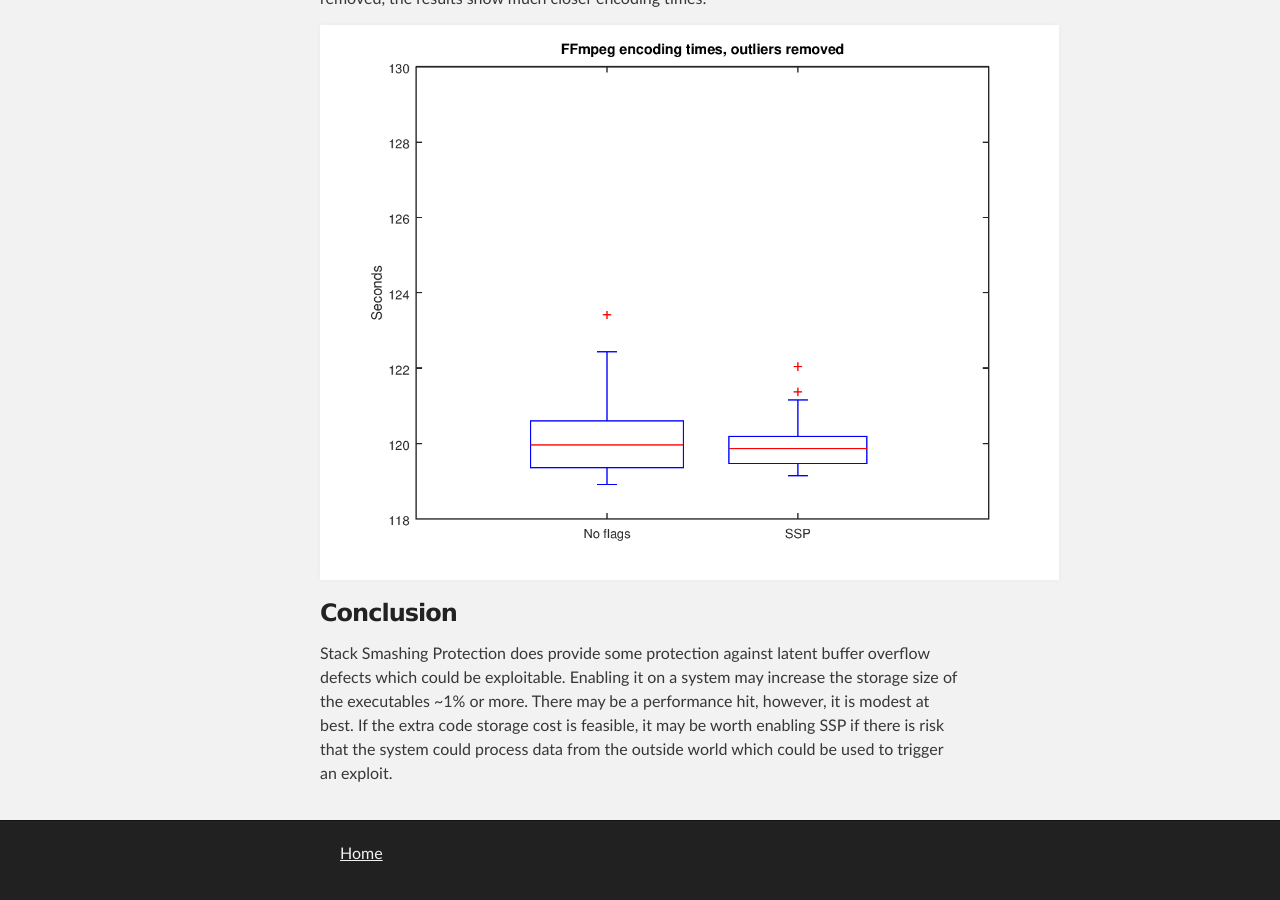
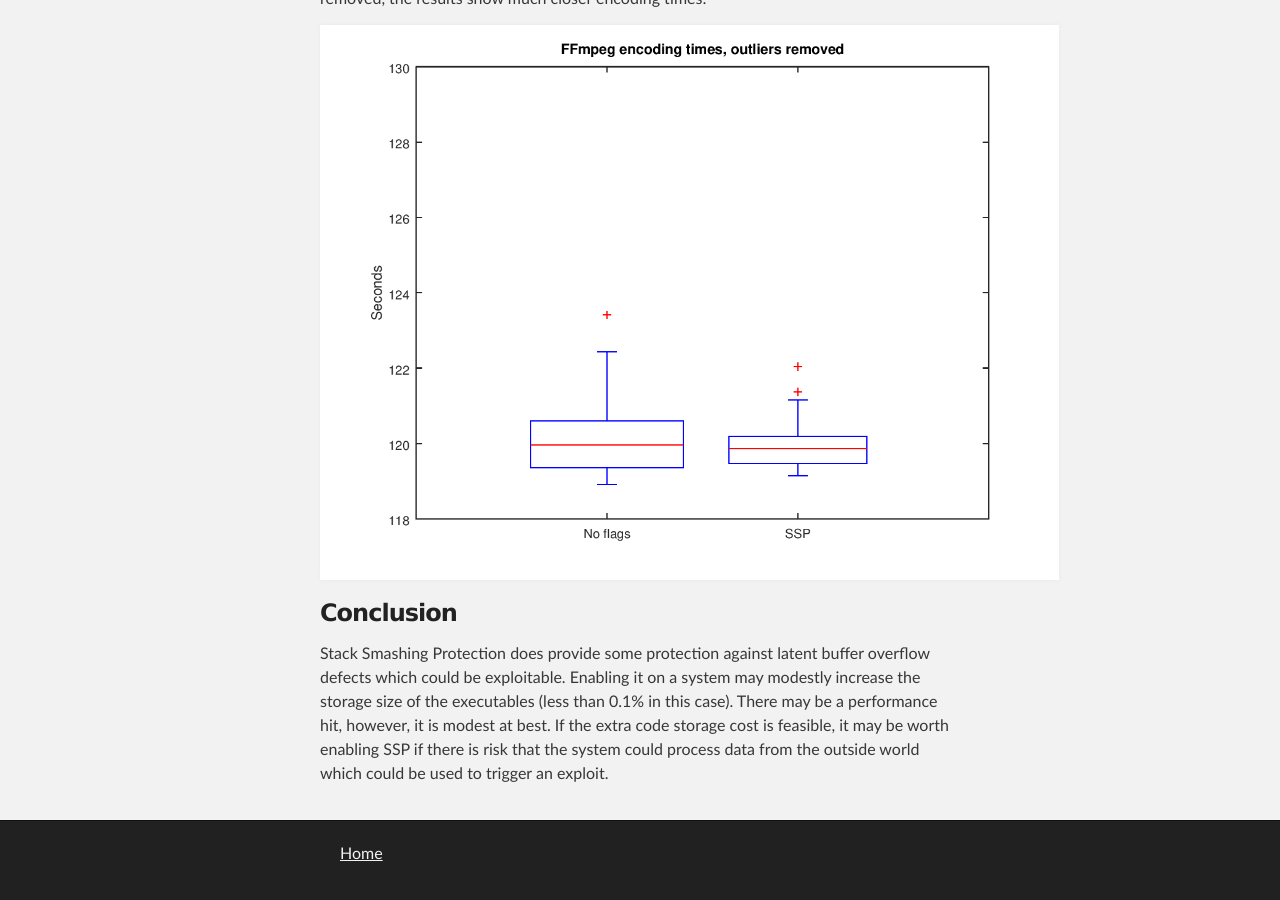
Before and after one commit to zatoichi-engineer/blog, a Jekyll site: the page built from _posts/2017-10-04-stack-smashing-protection.md, in a window 1280 px wide and 900 px high, scrolled down 6700 px. Built offline with Jekyll 4.4.1, drawn with Linux system fonts in a browser that asks for light colours; some of the changed text lies outside the part shown.

Commit message:
correct math mistake on storage size increase

```diff
--- a/_posts/2017-10-04-stack-smashing-protection.md
+++ b/_posts/2017-10-04-stack-smashing-protection.md
@@ -242,7 +242,7 @@
 | SSP           | 576,132       |
 
 This shows that SSP code instrumentation adds an additional 510 KB (~0.5MB)
-of storage, which is an increase of ~1%. Your mileage may vary, as the increase
+of storage, which is an increase of ~0.09%. Your mileage may vary, as the increase
 depends on the type of code being compiled.
 
 #### Performance cost
@@ -319,8 +319,8 @@
 
 Stack Smashing Protection does provide some protection against latent buffer
 overflow defects which could be exploitable. Enabling it on a system may
-increase the storage size of the executables ~1% or more. There may be
-a performance hit, however, it is modest at best. If the extra code storage
-cost is feasible, it may be worth enabling SSP if there is risk that the
-system could process data from the outside world which could be used to
-trigger an exploit.
+modestly increase the storage size of the executables (less than 0.1% in this
+case). There may be a performance hit, however, it is modest at best. If the
+extra code storage cost is feasible, it may be worth enabling SSP if there is
+risk that the system could process data from the outside world which could be
+used to trigger an exploit.
```
